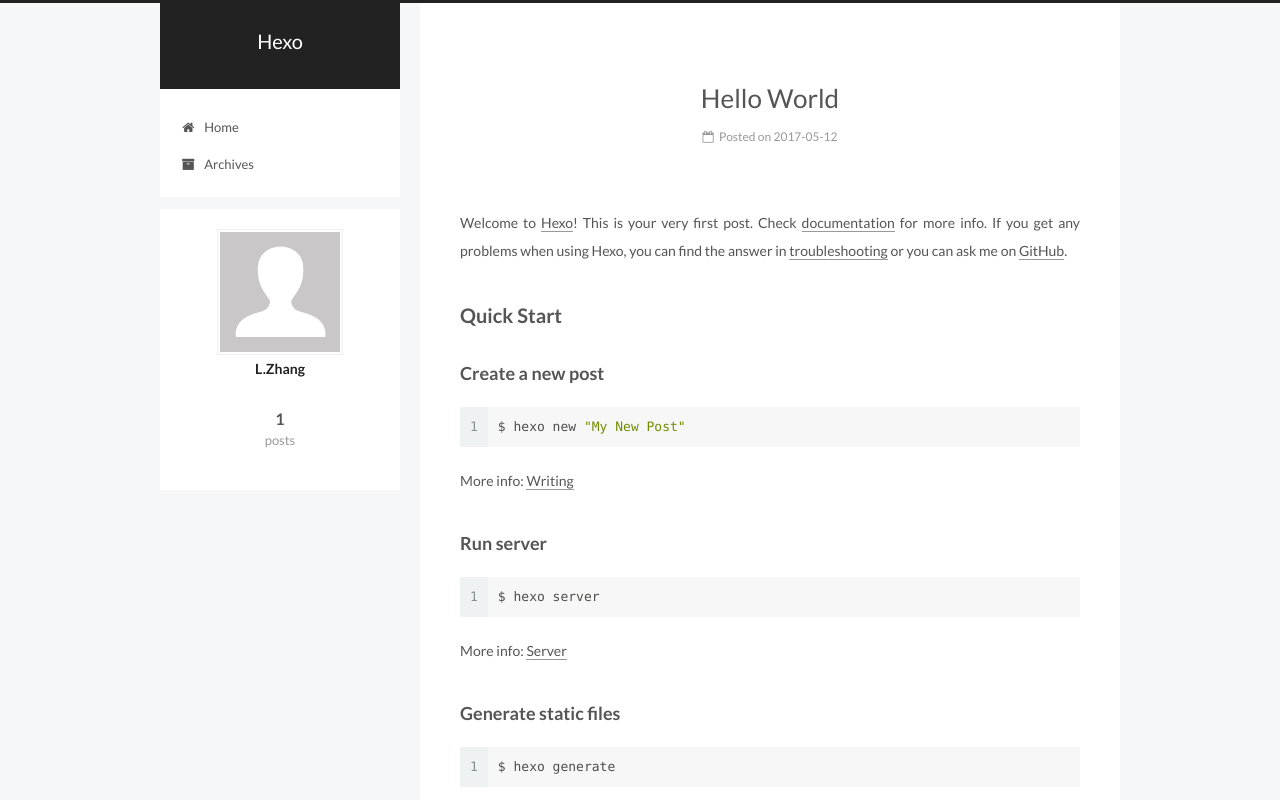
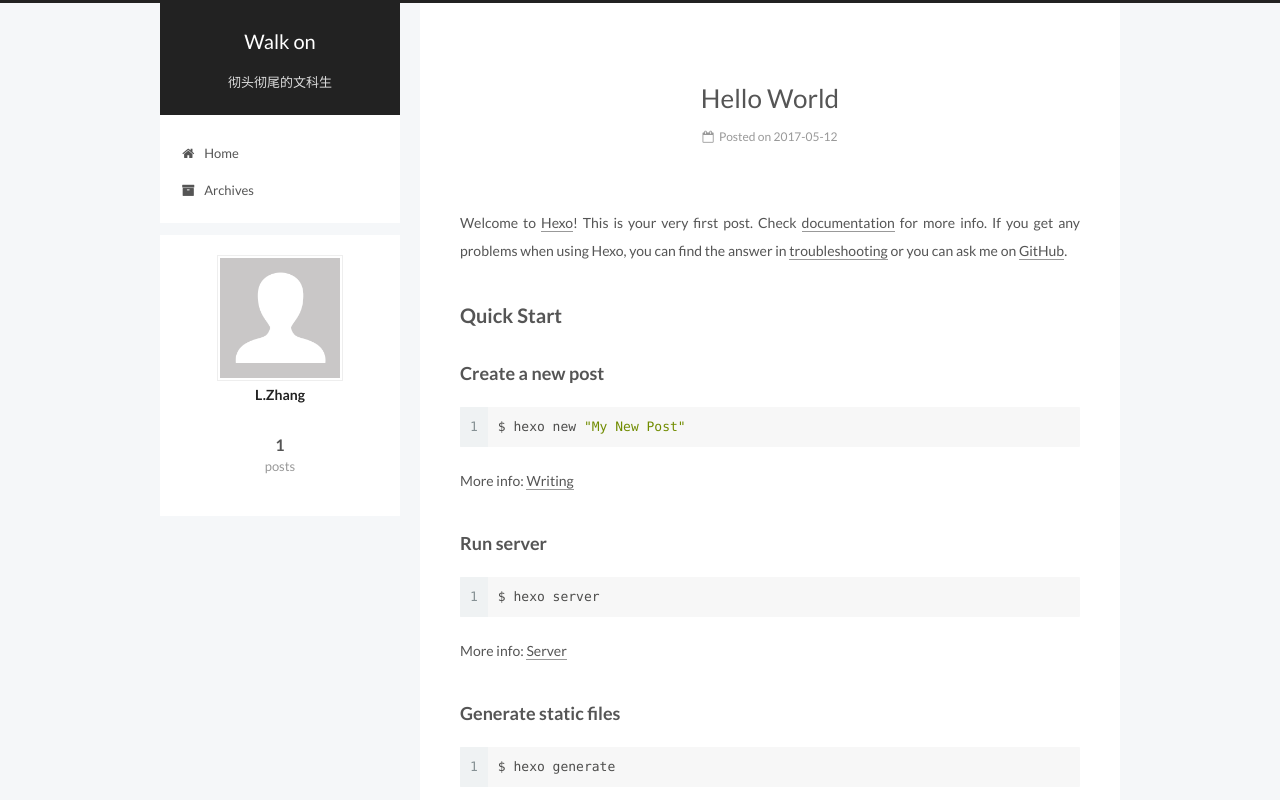
Before and after one commit to l-zhang-1983/l-zhang-1983.github.io, a plain HTML site: page index.html in a window 1280 px wide. Shown: the top 800 px of the page. Drawn offline with Linux system fonts and the light colour scheme.

Commit message:
Site updated: 2017-05-13 23:56:18

```diff
--- a/css/main.css
+++ b/css/main.css
@@ -1696,7 +1696,7 @@ pre .javascript .function {
   width: 4px;
   height: 4px;
   border-radius: 50%;
-  background: #6ca266;
+  background: #3d004d;
 }
 .links-of-blogroll {
   font-size: 13px;
--- a/index.html
+++ b/index.html
@@ -91,11 +91,11 @@
 
 
 <meta property="og:type" content="website">
-<meta property="og:title" content="Hexo">
+<meta property="og:title" content="Walk on">
 <meta property="og:url" content="http://yoursite.com/index.html">
-<meta property="og:site_name" content="Hexo">
+<meta property="og:site_name" content="Walk on">
 <meta name="twitter:card" content="summary">
-<meta name="twitter:title" content="Hexo">
+<meta name="twitter:title" content="Walk on">
 
 
 
@@ -129,7 +129,7 @@
 
 
 
-  <title>Hexo</title>
+  <title>Walk on</title>
 </head>
 
 <body itemscope itemtype="http://schema.org/WebPage" lang="en">
@@ -167,12 +167,12 @@
     <div class="custom-logo-site-title">
       <a href="/"  class="brand" rel="start">
         <span class="logo-line-before"><i></i></span>
-        <span class="site-title">Hexo</span>
+        <span class="site-title">Walk on</span>
         <span class="logo-line-after"><i></i></span>
       </a>
     </div>
 
-        <p class="site-subtitle"></p>
+        <p class="site-subtitle">彻头彻尾的文科生</p>
 
   </div>
 
@@ -249,7 +249,7 @@
     </span>
 
     <span hidden itemprop="publisher" itemscope itemtype="http://schema.org/Organization">
-      <meta itemprop="name" content="Hexo">
+      <meta itemprop="name" content="Walk on">
     </span>
 
 
```
Also changed, not shown: 2017/05/12/hello-world/index.html (+5 -5 lines), archives/2017/05/index.html (+6 -6 lines), archives/2017/index.html (+6 -6 lines), archives/index.html (+6 -6 lines).
